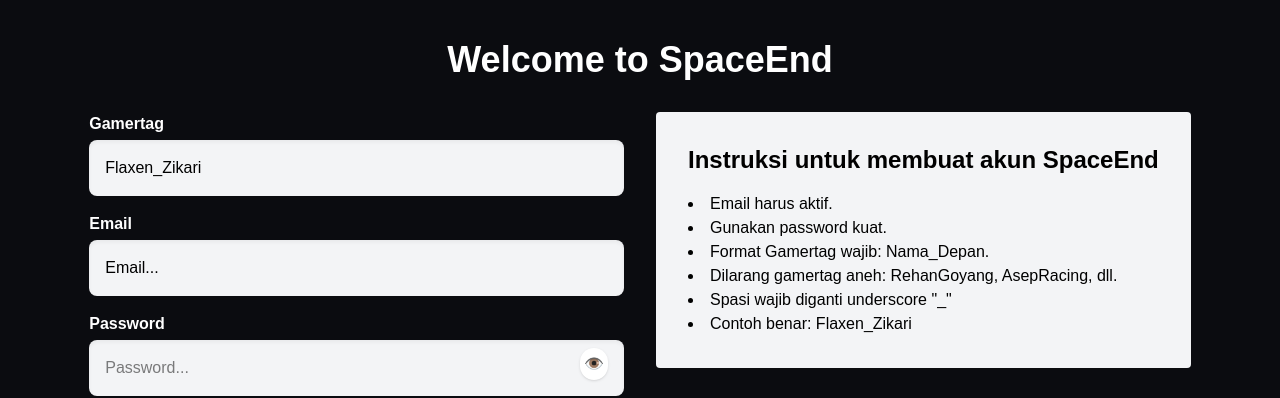
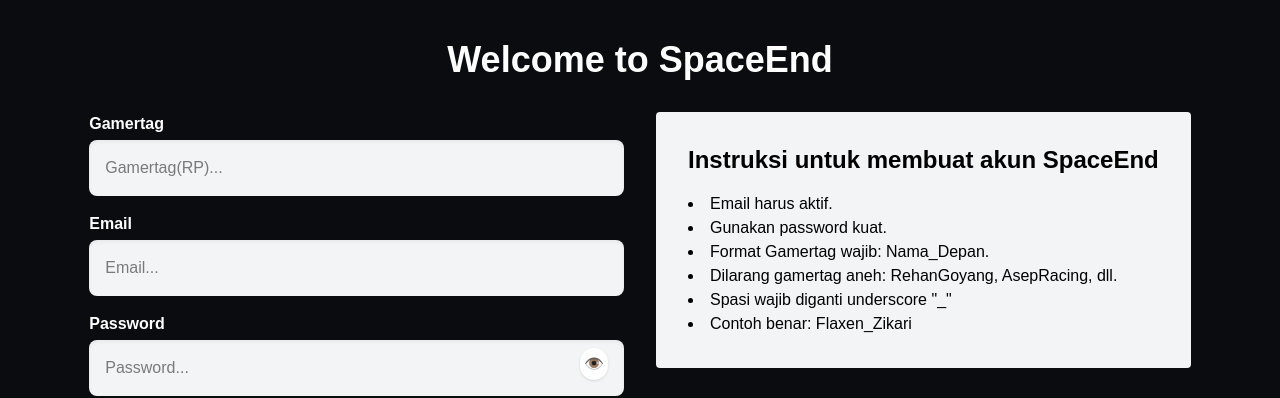
Before and after one commit to SpaceEndComp/SpaceEnd, a React (Vite) app: page /Register in a window 1280 px wide. Shown: the top 398 px of the page. Built offline with nearby package versions, Linux system fonts and the light colour scheme; no server answers.

Commit message:
Update gamertag input placeholder and clean up class names in Signup component

```diff
--- a/src/pages/Register.jsx
+++ b/src/pages/Register.jsx
@@ -124,11 +124,11 @@
                 Gamertag
               </label>
               <input
-                className="shadow-inner bg-gray-100 text-black rounded-lg placeholder-black p-4 mt-1 w-full"
+                className="shadow-inner bg-gray-100 text-black rounded-lg p-4 mt-1 w-full"
                 id="name"
                 type="text"
                 required
-                placeholder="Flaxen_Zikari"
+                placeholder="Gamertag(RP)..."
                 value={gamertag}
                 onChange={(e) => setGamertag(e.target.value)}
               />
@@ -140,7 +140,7 @@
                 Email
               </label>
               <input
-                className="shadow-inner bg-gray-100 text-black rounded-lg placeholder-black p-4 mt-1 w-full"
+                className="shadow-inner bg-gray-100 text-black rounded-lg p-4 mt-1 w-full"
                 id="email"
                 type="email"
                 required
```
